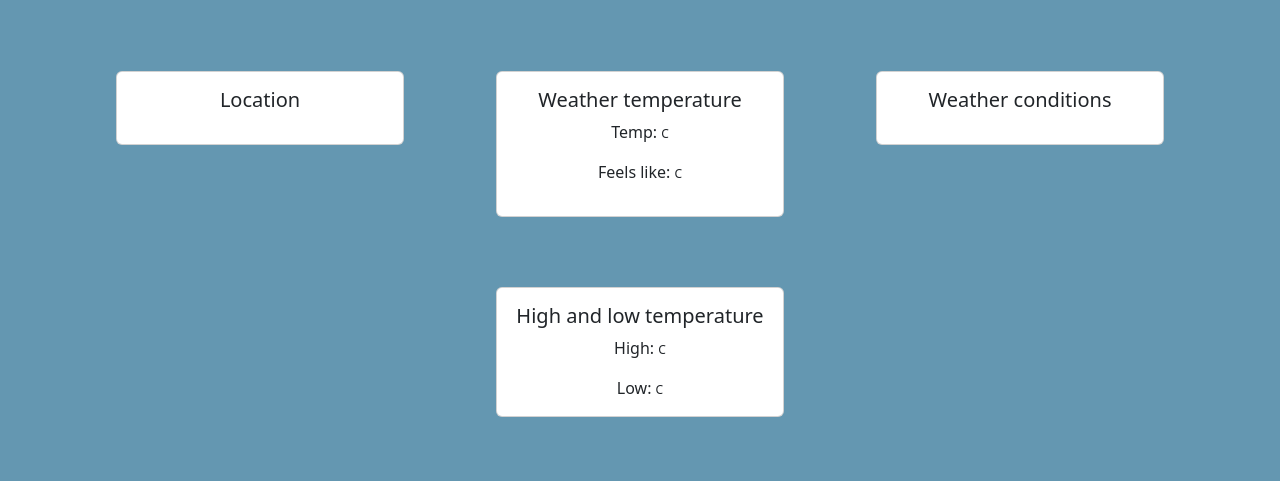
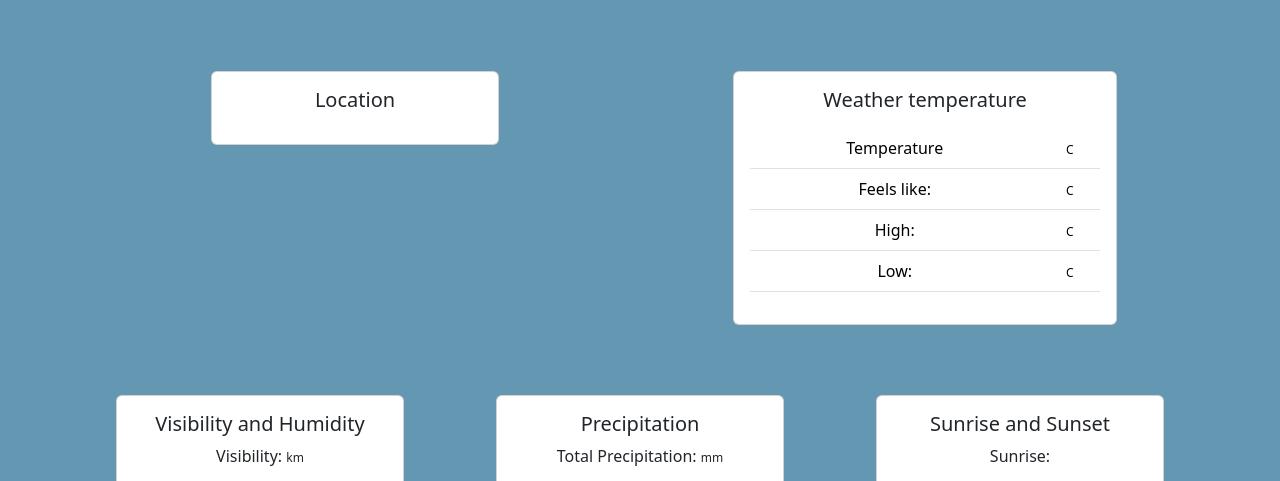
Before and after one commit to albertho425/weather-app, a plain HTML site: page index.html in a window 1280 px wide. Shown: the part 277-758 px from the top of the page. Drawn offline with nearby package versions, Linux system fonts and the light colour scheme; no server answers.

Commit message:
Add country emoji and table

```diff
--- a/index.html
+++ b/index.html
@@ -48,41 +48,52 @@
             <p class="card-text data" id="cityRegion"></p>
             <p class="card-text data" id="country"></p>
             <p class="card-text data" id="localTime"></p>
+            <p class="card-text data" id="countryEmoji"></p>
 
             </div>
         </div>
         </div>
 
         <div class="col-sm">
-        <div class="card mx-auto card-width-normal">
+        <div class="card mx-auto card-width-large">
             <div class="card-body">
               <h5 class="card-title">Weather temperature</h5>
-              <p class="">Temp: <span class="data" id="weatherTemp"></span><span class="units" id="tempUnits"> C</span></p>
-              <p class="">Feels like: <span class="data" id="feelsLike"></span><span class="units" id="feelsLikeUnits"> C</span></p>
+              <p class="card-text data"><span class="" id="weatherIcon"></span></p>
+              <p class="card-text data"><span class="" id="weatherConditions"></span></p>
+              <div class="table-responsive">
+                <table class="table">
+
+                  <tbody>
+                    <tr class="">
+                      <td scope="row"><span class="data-title">Temperature</span></td>
+                      <td><span class="data" id="weatherTemp"></span><span class="units" id="tempUnits"> C</span></td>
+
+                    </tr>
+                    <tr class="">
+                      <td scope="row"><span class="data-title">Feels like: </span></td>
+                      <td><span class="data" id="feelsLike"></span><span class="units" id="feelsLikeUnits"> C</span></td>
+
+                    </tr>
+                    <tr class="">
+                      <td scope="row">High:</td>
+
+                      <td><span class="data" id="weatherHigh"></span><span class="units" id="highUnits"> C</span></td>
+
+                    </tr>
+                    <tr class="">
+                      <td scope="row">Low:</td>
+
+                      <td><span class="data" id="weatherLow"></span><span class="units" id="lowUnits"> C</span></td>
+
+                    </tr>
+                  </tbody>
+                </table>
+              </div>
+
             </div>
           </div>
         </div>
 
-        <div class="col-sm" style="">
-          <div class="card mx-auto card-width-normal">
-            <div class="card-body">
-              <h5 class="card-title">Weather conditions</h5>
-              <p class="card-text data" id="weatherConditions"></p>
-              <p class="card-text data" id="weatherIcon"></p>
-            </div>
-          </div>
-          </div>
-
-          <div class="col-sm">
-          <div class="card mx-auto card-width-normal">
-            <div class="card-body">
-              <h5 class="card-title">High and low temperature</h5>
-
-              <p class="card-text" id="">High: <span class="data" id="weatherHigh"></span><span class="units" id="highUnits"> C</span></p>
-              <p class="card-text" id="">Low: <span class="data" id="weatherLow"></span><span class="units" id="lowUnits"> C</span></p>
-            </div>
-          </div>
-        </div>
        </div>  <!--end of row -->
 
       <div class="row">
--- a/script.js
+++ b/script.js
@@ -52,6 +52,8 @@ let alertDescription = document.getElementById("alertDescription");
 let formInput = document.getElementById("formInput");
 let alertDiv = document.getElementById("alert");
 
+let countryIcon = document.getElementById("countryEmoji");
+
 // When the page loads, run these functions
 window.onload = getData();
 
@@ -79,12 +81,17 @@ async function getData() {
             let theLat = result.latitude;
             let theLong = result.longitude;
 
+            let countryCode = result.country_code;
+            let countryEmoji = getFlagEmoji(countryCode);
+
             getMapfromAPI(theLat,theLong);
 
             // outputIpAddress(ipAdress);
             outputCityRegion(theCity,theRegion);
             outputCountry(theCountry);
             getWeatherData(theCity);
+
+            outputCountryEmoji(countryEmoji);
         }
 
     } catch (error) {
@@ -187,7 +194,7 @@ async function weatherAlerts(alertInput) {
             let alertDescription = weatherResult.alerts.alert[0].desc;
 
             outputAlert(alert,alertCategory,alertEvent);
-            alert("alert");
+            console.log("*** Weather alert ***")
         }
     }
  catch (error) {
@@ -435,6 +442,21 @@ function outputMap(mapInput)
 
 }
 
+
+/**
+ *  Get the flag emoji from a country code
+ * @param {*} countryCode
+ * @returns the country emoji
+ */
+
+function getFlagEmoji(countryCode) {
+
+    return countryCode.toUpperCase().replace(/./g, char =>
+        String.fromCodePoint(127397 + char.charCodeAt())
+    );
+  }
+
+
 /**
  *
  * Functions that output to the screen
@@ -623,3 +645,7 @@ function outputDateTime(dateTimeInput) {
 
     dateTimeText.innerHTML = dateTimeInput;
 }
+
+function outputCountryEmoji(emojiInput) {
+    countryIcon.innerHTML = emojiInput;
+}
```
